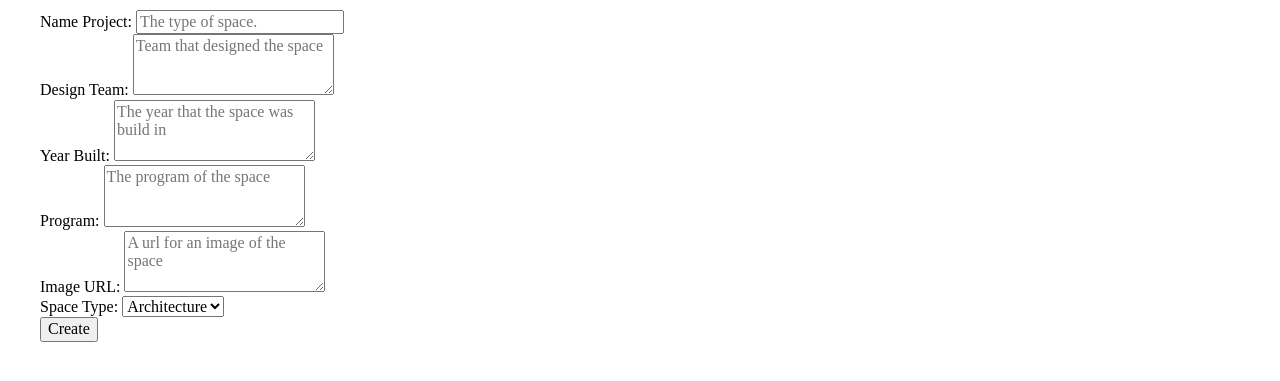
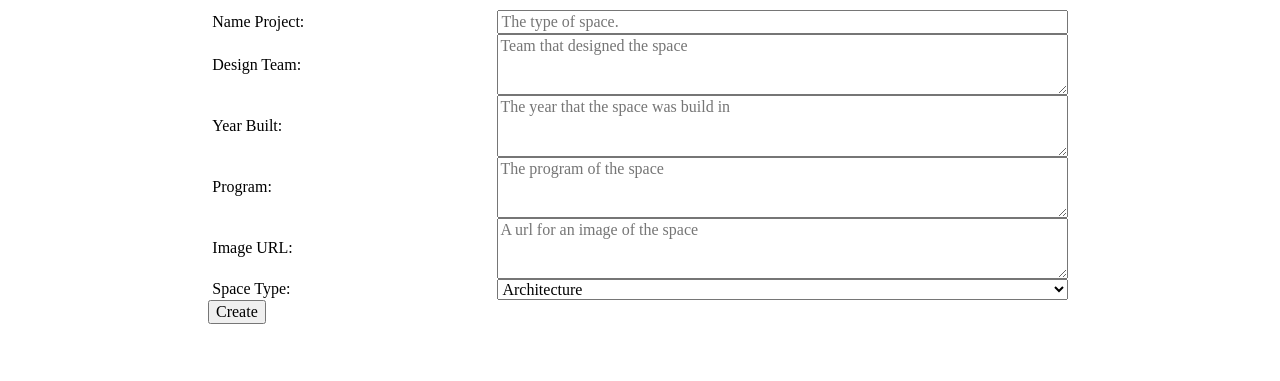
Before and after one commit to cwoodward10/catalog_site, a Flask app: page /spaces/all/create in a window 1280 px wide. Shown: the part 97-478 px from the top of the page. Run offline with Flask 2, Linux system fonts and the light colour scheme; a user stored in the database is signed in; parts of the project's set-up code (start-up, migrations or seed data) failed here and were passed over.

Commit message:
Update styles

```diff
--- a/static/main.css
+++ b/static/main.css
@@ -17,6 +17,8 @@ html {
 .center {
   align-items: center;
   text-align: center;
+  margin-left: auto;
+  margin-right: auto;
 }
 
 *, *:before, *:after {
@@ -25,6 +27,7 @@ html {
 
 /* set up floats */
 .left {
+  display: block;
   float: left;
 }
 
@@ -175,3 +178,17 @@ a.no-color-change:visited {
   text-align: center;
   margin: 0 auto 0 auto;
 }
+
+.form-group {
+  width: 80%;
+  display: flex;
+  flex-wrap: wrap;
+  justify-content: space-between;
+  margin: 0 auto;
+}
+
+.form-label {
+}
+
+.form-entry {
+}
--- a/templates/login.html
+++ b/templates/login.html
@@ -1,5 +1,6 @@
 <head>
-
+  <link rel="stylesheet" type="text/css" href="{{ url_for('static', filename='normalize.css') }}">
+  <link rel="stylesheet" type="text/css" href="{{ url_for('static', filename='main.css') }}">
   <!--LOAD PRE-REQUISITES FOR GOOGLE SIGN IN -->
    <script src="//ajax.googleapis.com/ajax/libs/jquery/1.8.2/jquery.min.js">
   </script>
@@ -14,11 +15,12 @@
 
 <body>
 
+<h2 class='main flex one center'>Login with Google below</h2>
 
 <!-- GOOGLE PLUS SIGN IN-->
 
 
-          <div id="signinButton">
+          <div id="signinButton" class='center one-third'>
           <span class="g-signin"
             data-scope="openid email"
             data-clientid="151717624719-hgqmi56nrg7uqhjqqdpqauuiqim7i0da.apps.googleusercontent.com"
--- a/templates/project_delete.html
+++ b/templates/project_delete.html
@@ -14,6 +14,7 @@
     {% endwith %}
 </div>
 
+<section class='main'>
 	<h2> Are you sure you want to delete {{space_project.name}}? </h2>
 
 	<form action="#" method = 'post'>
@@ -23,5 +24,6 @@
 	<a href = '{{url_for('spaceProjectView', space_type=space_project.space_type, space_id=space_project.id)}}'>
 		<button>Cancel</button>
 	</a>
+</section>
 
 {% endblock %}
--- a/templates/project_new.html
+++ b/templates/project_new.html
@@ -14,36 +14,36 @@
     {% endwith %}
 </div>
 
-<form action="#" method = "POST">
+<form action="#" method = "POST" class='main'>
   <div class="form-group">
-		<div>
-	    <label for="name">Name Project:</label>
-	    <input type ="text" maxlength="250" name="name" placeholder="The type of space.">
+		<div class='left one flex'>
+	    <label for="name" class='form-label one-third'>Name Project:</label>
+	    <input type ="text" maxlength="250" name="name" placeholder="The type of space."class='form-entry two-thirds'>
 		</div>
 
-    <div>
-      <label for="design_team">Design Team:</label>
-      <textarea  maxlength="1000" rows="3" name="design_team" placeholder="Team that designed the space"></textarea>
+    <div class='left one flex'>
+      <label for="design_team" class='form-label one-third'>Design Team:</label>
+      <textarea  maxlength="1000" rows="3" name="design_team" placeholder="Team that designed the space"class='form-entry two-thirds'></textarea>
     </div>
 
-    <div>
-      <label for="year_built">Year Built:</label>
-      <textarea  maxlength="8" rows="3" name="year_built" placeholder="The year that the space was build in"></textarea>
+    <div class='left one flex'>
+      <label for="year_built" class='form-label one-third'>Year Built:</label>
+      <textarea  maxlength="8" rows="3" name="year_built" placeholder="The year that the space was build in"class='form-entry two-thirds'></textarea>
     </div>
 
-    <div>
-      <label for="program">Program:</label>
-      <textarea  maxlength="250" rows="3" name="program" placeholder="The program of the space"></textarea>
+    <div class='left one flex'>
+      <label for="program" class='form-label one-third'>Program:</label>
+      <textarea  maxlength="250" rows="3" name="program" placeholder="The program of the space"class='form-entry two-thirds'></textarea>
     </div>
 
-		<div>
-      <label for="image_url">Image URL:</label>
-      <textarea  maxlength="500" rows="3" name="image_url" placeholder="A url for an image of the space"></textarea>
+		<div class='left one flex'>
+      <label for="image_url" class='form-label one-third'>Image URL:</label>
+      <textarea  maxlength="500" rows="3" name="image_url" placeholder="A url for an image of the space"class='form-entry two-thirds'></textarea>
     </div>
 
-    <div>
-      <label for="space_type">Space Type:</label>
-      <select name="space_type">
+    <div class='left one flex'>
+      <label for="space_type" class='form-label one-third'>Space Type:</label>
+      <select name="space_type"class='form-entry two-thirds'>
 			{% if space != None %}
         {% for space_type in space_types %}
         <option value="{{ space_type.name }}" {% if space_type.name == space.name %}selected{% endif %}>{{ space_type.name }}</option>
--- a/templates/spacetype_delete.html
+++ b/templates/spacetype_delete.html
@@ -14,6 +14,7 @@
     {% endwith %}
 </div>
 
+<section class='main'>
 	<h2> Are you sure you want to delete {{spaceType.name}}? </h2>
 
 	<form action="#" method = 'post'>
@@ -23,5 +24,6 @@
 	<a href = '{{url_for('spaceTypeView', space_type=spaceType.name)}}'>
 		<button>Cancel</button>
 	</a>
+</section>
 
 {% endblock %}
```
Also changed, not shown: templates/project_edit.html (+20 -20 lines), templates/project_specific.html (+7 -7 lines), templates/spacetype_edit.html (+17 -17 lines), templates/spacetype_new.html (+11 -11 lines), catalog_db.db, media/createnew.jpg (deleted). Lines whose indentation alone changed are shown as unchanged.
